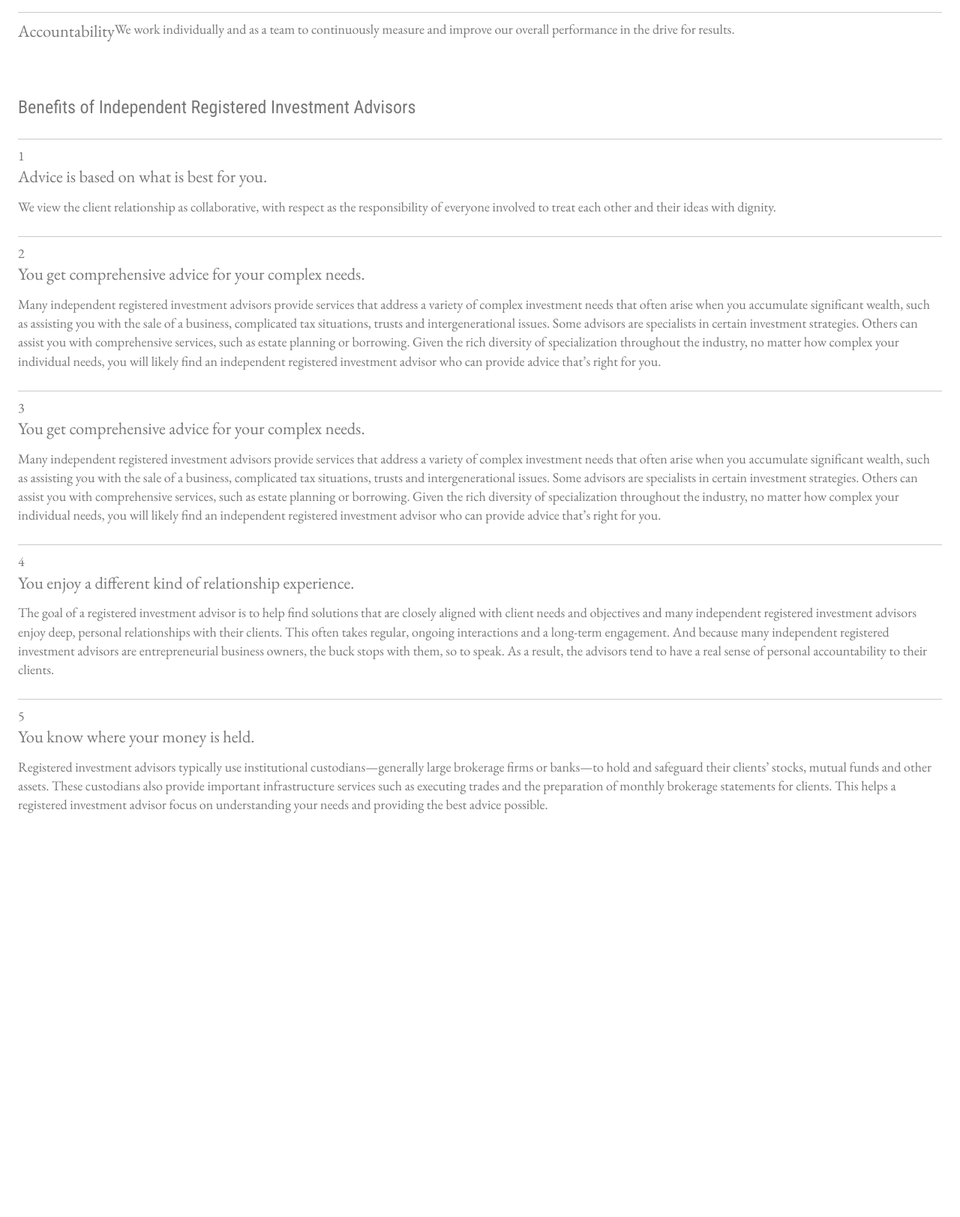
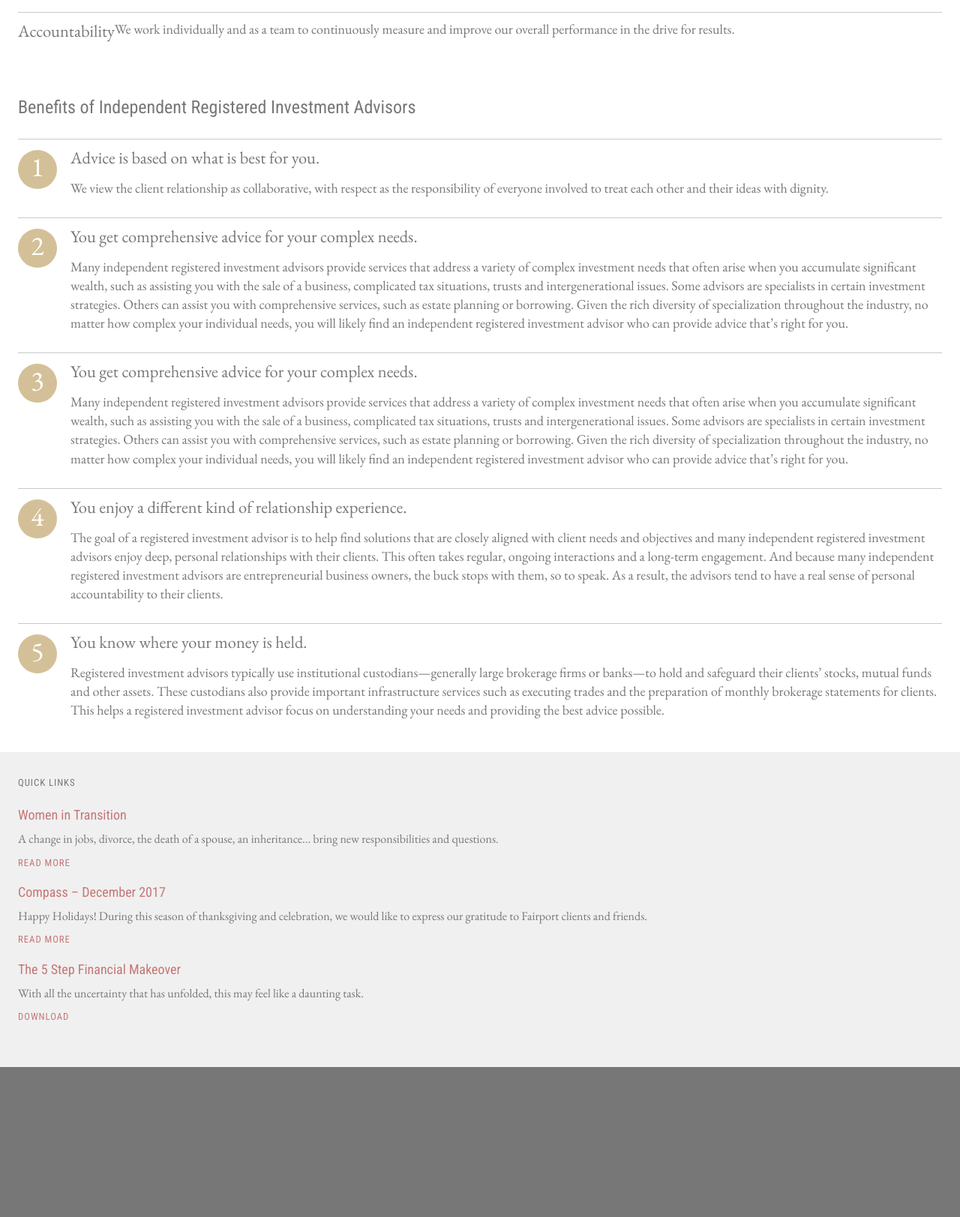
Before and after one commit to NSideas/fairport, a PHP site: page / in a window 1280 px wide. Shown: the part 1696-3319 px from the top of the page at 75% size. Before the commit the page ends 2781 px from the top, so only its background shows below. Run offline with PHP 8.4, Linux system fonts and the light colour scheme; some libraries are stand-ins or nearby versions.

Commit message:
Quick links

```diff
--- a/css/styles.css
+++ b/css/styles.css
@@ -470,6 +470,12 @@ h3 {
   font-size: 1.25em;
   font-weight: 400; }
 
+h5 {
+  font-size: .8em;
+  font-weight: 400;
+  letter-spacing: .075em;
+  text-transform: uppercase; }
+
 a {
   color: #C67676;
   text-decoration: none; }
@@ -576,13 +582,6 @@ a {
   padding-left: 0;
   padding-top: .75em; }
 
-.block-list--ordered {
-  counter-reset: block-list-counter; }
-
-.block-list--ordered li:before {
-  content: counter(block-list-counter);
-  counter-increment: block-list-counter; }
-
 .block-list-item {
   border-top: solid 1px #C9C9C9;
   padding-top: .5em;
@@ -593,6 +592,57 @@ a {
 
 .block-list-item p:last-child {
   margin-bottom: 0; }
+
+.block-list--ordered {
+  counter-reset: block-list-counter; }
+
+.block-list--ordered li {
+  position: relative;
+  padding-left: 70px; }
+  .block-list--ordered li:before {
+    content: counter(block-list-counter);
+    counter-increment: block-list-counter;
+    position: absolute;
+    top: 14px;
+    left: 0;
+    width: 52px;
+    height: 52px;
+    border-radius: 50%;
+    text-align: center;
+    font-size: 2em;
+    line-height: 1.25;
+    background: #D4C098;
+    color: white; }
+
+.quick-links-section {
+  background-color: #F0F0F0;
+  padding-top: 2em;
+  padding-bottom: 2em; }
+
+.quick-links-list {
+  list-style-type: none;
+  padding-left: 0;
+  margin-bottom: .5em; }
+
+.quick-link {
+  margin-bottom: 1em; }
+  .quick-link p {
+    font-family: "EB Garamond", Georgia, serif;
+    margin-bottom: .5em; }
+
+.quick-link-title {
+  display: block;
+  font-size: 1.125em;
+  margin-bottom: .5em; }
+
+.more-link {
+  font-size: .8em;
+  letter-spacing: .075em;
+  text-transform: uppercase; }
+
+#footer {
+  height: 200px;
+  background-color: #777777; }
 
 .color-purple .page-intro {
   background-color: #83769C; }
--- a/index.html
+++ b/index.html
@@ -176,10 +176,44 @@
 
   </main>
 
+  <div class="quick-links-section">
+    <section class="container">
+
+      <h5 class="quick-links-header">Quick Links</h5>
+
+      <ul class="quick-links-list flex">
+
+        <li class="quick-link">
+          <a class="quick-link-title">Women in Transition</a>
+          <p>A change in jobs, divorce, the death of a spouse, an inheritance... bring new responsibilities and questions.</p>
+          <a class="more-link">Read More</a>
+        </li>
+
+        <li class="quick-link">
+          <a class="quick-link-title">Compass – December 2017</a>
+          <p>Happy Holidays! During this season of thanksgiving and celebration, we would like to express our gratitude to Fairport clients and friends.</p>
+          <a class="more-link">Read More</a>
+        </li>
+
+        <li class="quick-link quick-link--download">
+          <a class="quick-link-title">The 5 Step Financial Makeover</a>
+          <p>With all the uncertainty that has unfolded, this may feel like a daunting task.</p>
+          <a class="more-link">Download</a>
+        </li>
+
+      </ul>
+
+    </section>
+  </div>
+
+
+
+
 </div>
 
 
 
+        <footer id="footer"></footer>
 
         <script src="js/vendor/modernizr-3.5.0.min.js"></script>
         <script src="https://code.jquery.com/jquery-3.2.1.min.js" integrity="sha256-hwg4gsxgFZhOsEEamdOYGBf13FyQuiTwlAQgxVSNgt4=" crossorigin="anonymous"></script>
@@ -187,11 +221,5 @@
         <script src="js/plugins.js"></script>
         <script src="js/main.js"></script>
 
-        <!-- Google Analytics: change UA-XXXXX-Y to be your site's ID. -->
-        <script>
-            window.ga=function(){ga.q.push(arguments)};ga.q=[];ga.l=+new Date;
-            ga('create','UA-XXXXX-Y','auto');ga('send','pageview')
-        </script>
-        <script src="https://www.google-analytics.com/analytics.js" async defer></script>
     </body>
 </html>
--- a/scss/_main.scss
+++ b/scss/_main.scss
@@ -94,6 +94,13 @@ h3 {
   font-family: $serif;
   font-size: 1.25em;
   font-weight: 400;
+}
+
+h5 {
+  font-size: .8em;
+  font-weight: 400;
+  letter-spacing: .075em;
+  text-transform: uppercase;
 }
 
 a {
@@ -226,17 +233,6 @@ a {
   padding-top: .75em;
 }
 
-.block-list--ordered {
-  counter-reset: block-list-counter;
-}
-
-.block-list--ordered li {
-  &:before {
-    content: counter(block-list-counter);
-    counter-increment: block-list-counter;
-  }
-}
-
 .block-list-item {
   border-top: solid 1px $gray-4;
   padding-top: .5em;
@@ -250,3 +246,66 @@ a {
 .block-list-item p:last-child {
   margin-bottom: 0;
 }
+
+.block-list--ordered {
+  counter-reset: block-list-counter;
+}
+
+.block-list--ordered li {
+  position: relative;
+  padding-left: 70px;
+  &:before {
+    content: counter(block-list-counter);
+    counter-increment: block-list-counter;
+    position: absolute;
+    top: 14px;
+    left: 0;
+    width: 52px;
+    height: 52px;
+    border-radius: 50%;
+    text-align: center;
+    font-size: 2em;
+    line-height: 1.25;
+    background: $gold-3;
+    color: white;
+  }
+}
+
+
+// Quick Links
+.quick-links-section {
+  background-color: $gray-5;
+  padding-top: 2em;
+  padding-bottom: 2em;
+}
+
+.quick-links-list {
+  list-style-type: none;
+  padding-left: 0;
+  margin-bottom: .5em;
+}
+
+.quick-link {
+  margin-bottom: 1em;
+  p {
+    font-family: $serif;
+    margin-bottom: .5em;
+  }
+}
+
+.quick-link-title {
+  display: block;
+  font-size: 1.125em;
+  margin-bottom: .5em;
+}
+
+.more-link {
+  font-size: .8em;
+  letter-spacing: .075em;
+  text-transform: uppercase;
+}
+
+#footer {
+  height: 200px;
+  background-color: $gray-1;
+}
```
Also changed, not shown: 6 other files.
